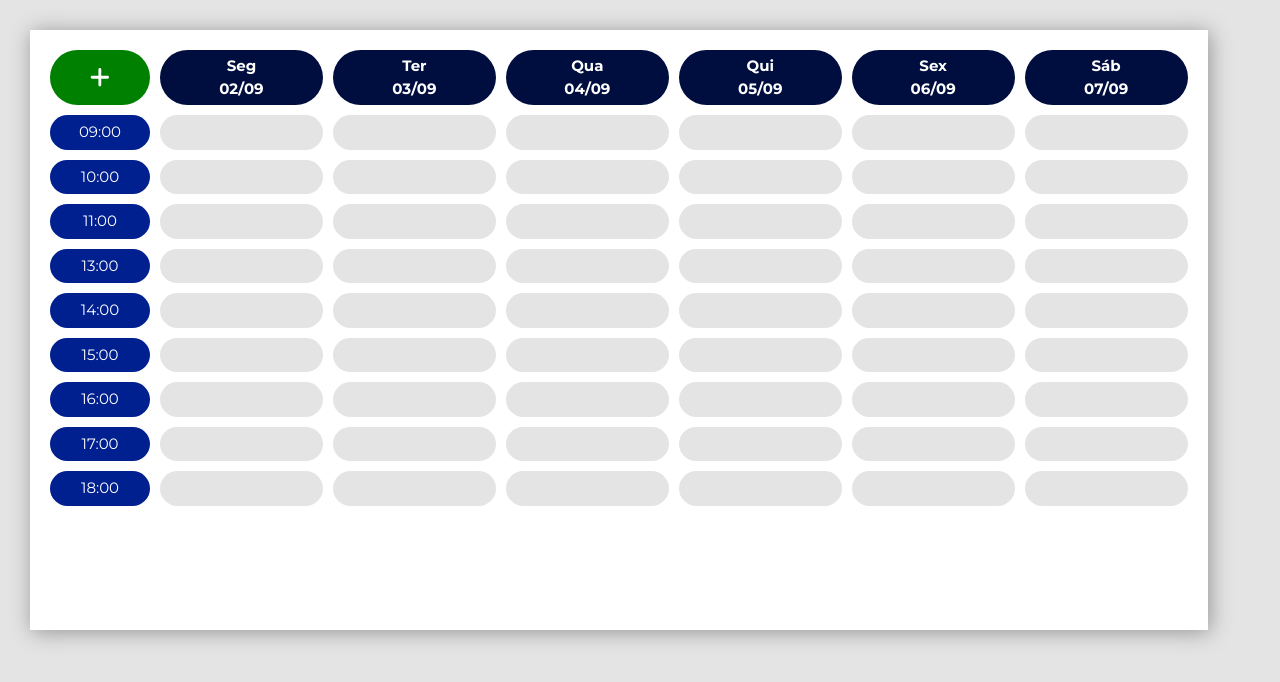
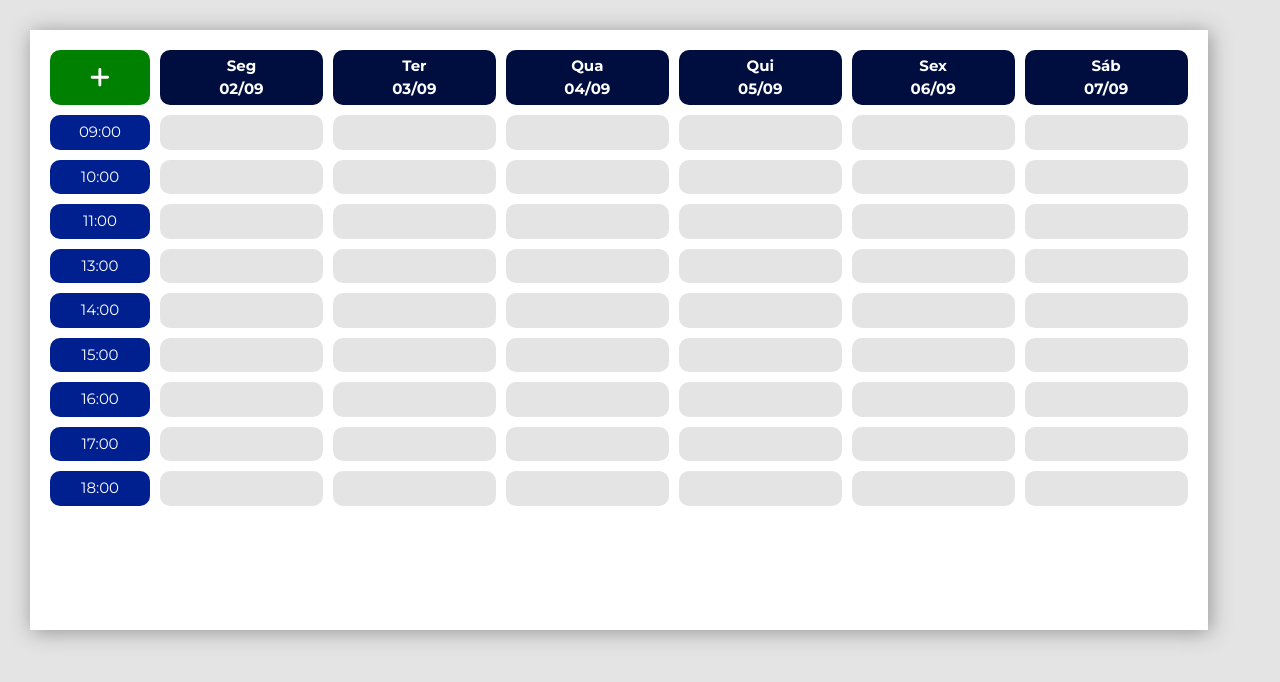
Before and after one commit to maisappreis/dental-clinic, a Next.js app: page /dental-clinic/pages/calendar in a window 1280 px wide. Shown: the top 682 px of the page. Built offline with nearby package versions, Linux system fonts and the light colour scheme.

Commit message:
fix: Pequenas correções de typescript e CSS.

```diff
--- a/src/app/pages/calendar/Calendar.module.css
+++ b/src/app/pages/calendar/Calendar.module.css
@@ -8,7 +8,7 @@
     font-weight: bold;
     padding: 5px 30px;
     text-align: center;
-    border-radius: 30px;
+    border-radius: 10px;
     font-size: 15px;
 }
 
@@ -51,7 +51,7 @@
 .schedule {
     text-align: center;
     padding: 6px 15px;
-    border-radius: 30px;
+    border-radius: 10px;
 }
 
 .info {
@@ -76,8 +76,8 @@
 @media only screen and (max-width: 1000px) {
   .week {
     padding: 5px;
-    border-radius: 15px;
     font-size: 14px;
+    border-radius: 10px;
   }
 
   .time {
@@ -86,7 +86,7 @@
 
   .schedule {
     padding: 6px;
-    border-radius: 15px;
+    border-radius: 10px;
  }
 
  .info {
--- a/src/app/pages/revenue/form.tsx
+++ b/src/app/pages/revenue/form.tsx
@@ -23,6 +23,7 @@ export default function RevenueForm({ selectedRow, closeModal, setRevenue }: Rev
   const [formData, setFormData] = useState<RevenueProps>({
     id: 0,
     date: getCurrentDate(),
+    release_date: "",
     name: "",
     cpf: "",
     nf: "no",
@@ -143,6 +144,7 @@ export default function RevenueForm({ selectedRow, closeModal, setRevenue }: Rev
     setFormData({
       id: selectedRow?.id || 0,
       date: selectedRow?.date || getCurrentDate(),
+      release_date: "",
       name: selectedRow?.name || "",
       cpf: selectedRow?.cpf || "",
       nf: selectedRow?.nf ? "yes" : "no",
@@ -169,7 +171,6 @@ export default function RevenueForm({ selectedRow, closeModal, setRevenue }: Rev
     if (
       formData.date !== "" &&
       formData.name !== "" &&
-      formData.nf !== "" &&
       formData.procedure !== "" &&
       formData.payment !== "" &&
       formData.value !== 0
--- a/src/types/revenue.ts
+++ b/src/types/revenue.ts
@@ -4,7 +4,7 @@ export interface RevenueProps {
   release_date: string;
   name: string;
   cpf: string;
-  nf: string;
+  nf: "yes" | "no";
   procedure: string;
   payment: string;
   installments: number;
--- a/src/utils/date.ts
+++ b/src/utils/date.ts
@@ -23,7 +23,7 @@ export function getCurrentMonth(): string {
 }
 
 // Receives a month number and returns month name.
-function getMonthName(monthNumber: string): string {
+export function getMonthName(monthNumber: string): string {
   const index = parseInt(monthNumber, 10) - 1;
 
   if (index >= 0 && index < months.length) {
```
